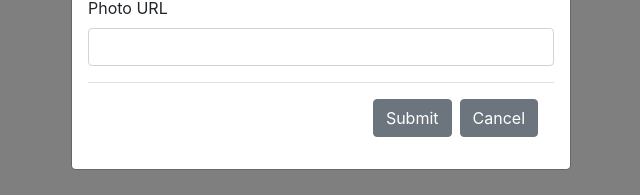
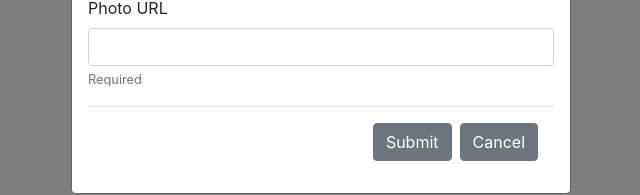
Before and after one commit to amandamolde/brew_review_react, a React (Create React App) app in the folder brew-review/: page / in a window 1280 px wide. Both pictures are taken after a click on the button "ADD A BREWERY!". Shown: the part 526-721 px from the top of the page, without its empty margins (319-959 px from the left). Built offline with nearby package versions, Linux system fonts and the light colour scheme; no server answers.

Commit message:
Added required text to forms for photo url

```diff
--- a/brew-review/src/CreateBrewery/createBrewery.jsx
+++ b/brew-review/src/CreateBrewery/createBrewery.jsx
@@ -106,6 +106,7 @@ class CreateBrewery extends Component {
                 <FormGroup>
                     <Label>Photo URL</Label>
                     <Input type="text" name="photo_url" onChange={this.updateBrewery}/>
+                    <FormText>Required</FormText>
                 </FormGroup>
                 <ModalFooter>
                     <Button type="submit" onClick={this.props.addBreweryToggle}>Submit</Button>
--- a/brew-review/src/EditBrewery/editBrewery.jsx
+++ b/brew-review/src/EditBrewery/editBrewery.jsx
@@ -89,6 +89,7 @@ const EditBrewery = (props) => {
                 <FormGroup>
                     <Label>Photo URL</Label>
                     <Input type="text" name="photo_url" onChange={props.handleFormChange} value={props.breweryToEdit.photo_url}/>
+                    <FormText>Required</FormText>
                 </FormGroup>
                 <ModalFooter>
                     <Button type="submit" onClick={props.editBreweryToggle}>Submit</Button>
```
